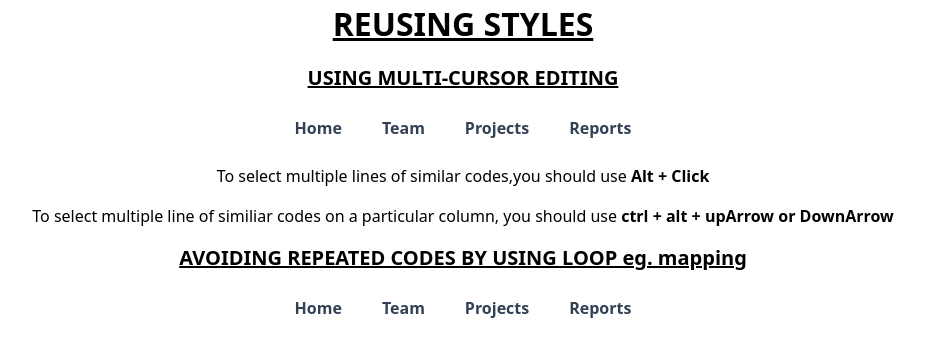
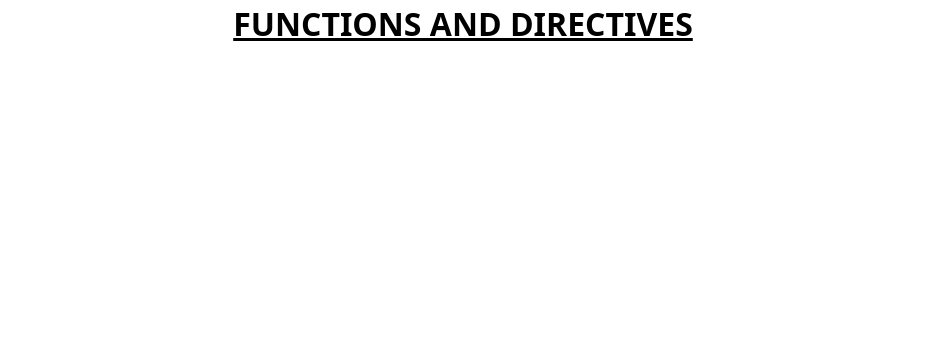
Before and after one commit to elvisowusu/Tailwindcss-tutorial-, a React (Vite) app: page / in a window 1280 px wide. Shown: the top 356 px of the page, without its empty margins (177-1102 px from the left). Built offline with nearby package versions, Linux system fonts and the light colour scheme.

Commit message:
Functions and Directives

```diff
--- a/src/App.jsx
+++ b/src/App.jsx
@@ -8,13 +8,13 @@ import DarkModeWithSwitcher from './Components/DarkMode/DarkModeWithSwitcher'
 import DarkModeWithSystemPreference from './Components/DarkMode/DarkModeWithSystemPreference'
 import DarkModeAllFeatures from './Components/DarkMode/DarkModeAllFeatures'
 import { ReusingStyles } from './Components/ReusingStyles'
-
+import { FunctionsAndDirectives } from './Components/Function&Directives'
 
 function App() {
 
   return (
     <div className='mb-[5rem]'>
-      <ReusingStyles/>
+      <FunctionsAndDirectives/>
     </div>
   )
 }
--- /dev/null
+++ b/src/Components/Function&Directives.jsx
@@ -0,0 +1,10 @@
+import React from "react";
+
+
+export const FunctionsAndDirectives =()=>{
+    return(
+        <div className="flex gap-4 flex-col items-center">
+            <h1 className="text-[2rem] font-bold underline">FUNCTIONS AND DIRECTIVES</h1>
+        </div>
+    )
+}
```
